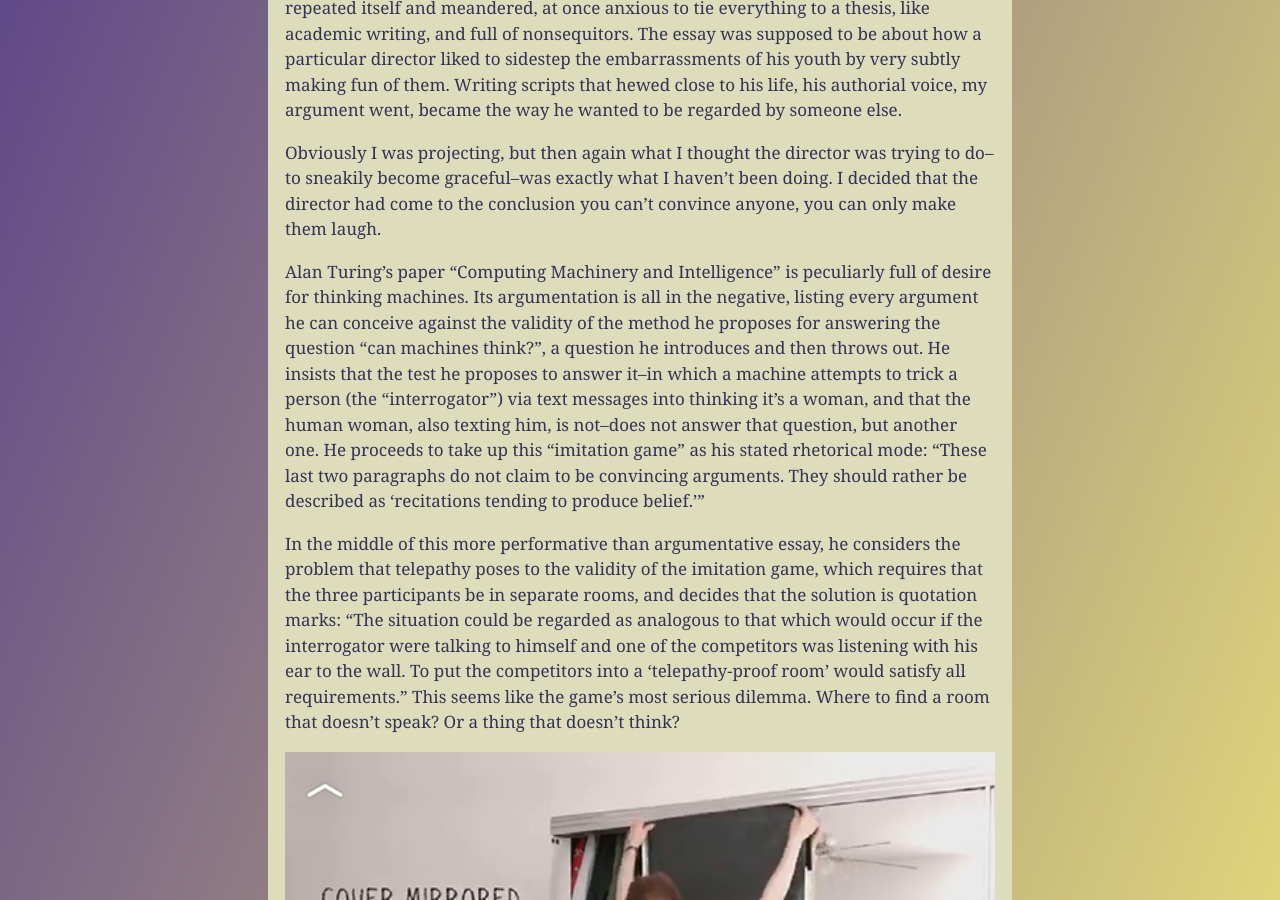
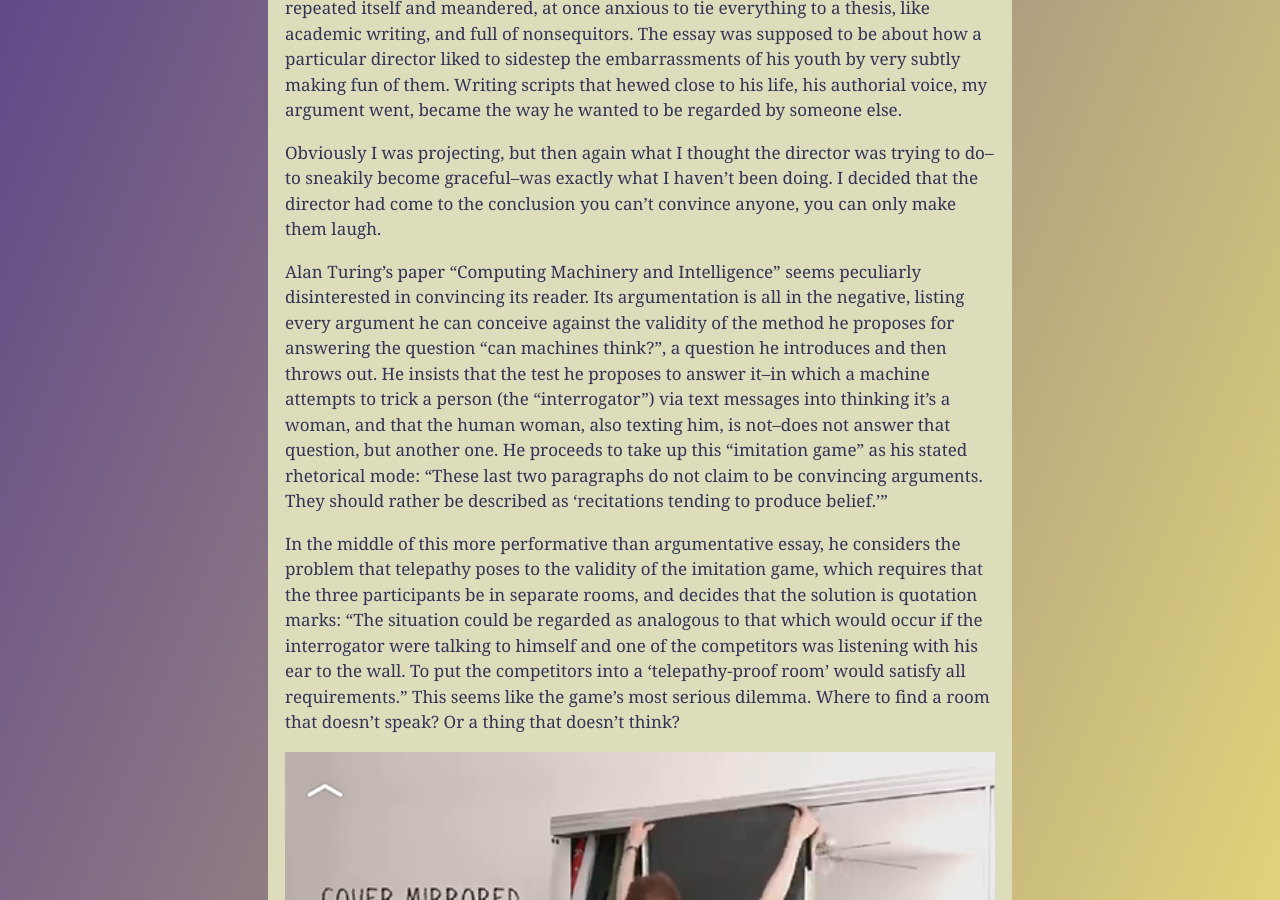
Before and after one commit to meanyhead/meanyhead.github.io, a Jekyll site: the page built from _posts/2019-2-19-home-decorating-tips.md, in a window 1280 px wide and 900 px high, scrolled down 1753 px. Built offline with Jekyll 4.4.1, drawn with Linux system fonts in a browser that asks for light colours; comment, search, counter and statistics services are not loaded.

Commit message:
disinterested

```diff
--- a/_posts/2019-2-19-home-decorating-tips.md
+++ b/_posts/2019-2-19-home-decorating-tips.md
@@ -23,7 +23,7 @@ Last month I tried to write an essay for a magazine, which was embarrassing. The
 
 Obviously I was projecting, but then again what I thought the director was trying to do--to sneakily become graceful--was exactly what I haven't been doing. I decided that the director had come to the conclusion you can't convince anyone, you can only make them laugh.
 
-Alan Turing's paper "Computing Machinery and Intelligence" is peculiarly full of desire for thinking machines. Its argumentation is all in the negative, listing every argument he can conceive against the validity of the method he proposes for answering the question "can machines think?", a question he introduces and then throws out. He insists that the test he proposes to answer it--in which a machine attempts to trick a person (the "interrogator") via text messages into thinking it's a woman, and that the human woman, also texting him, is not--does not answer that question, but another one. He proceeds to take up this "imitation game" as his stated rhetorical mode: "These last two paragraphs do not claim to be convincing arguments. They should rather be described as 'recitations tending to produce belief.'"
+Alan Turing's paper "Computing Machinery and Intelligence" seems peculiarly disinterested in convincing its reader. Its argumentation is all in the negative, listing every argument he can conceive against the validity of the method he proposes for answering the question "can machines think?", a question he introduces and then throws out. He insists that the test he proposes to answer it--in which a machine attempts to trick a person (the "interrogator") via text messages into thinking it's a woman, and that the human woman, also texting him, is not--does not answer that question, but another one. He proceeds to take up this "imitation game" as his stated rhetorical mode: "These last two paragraphs do not claim to be convincing arguments. They should rather be described as 'recitations tending to produce belief.'"
 
 In the middle of this more performative than argumentative essay, he considers the problem that telepathy poses to the validity of the imitation game, which requires that the three participants be in separate rooms, and decides that the solution is quotation marks: "The situation could be regarded as analogous to that which would occur if the interrogator were talking to himself and one of the competitors was listening with his ear to the wall. To put the competitors into a 'telepathy-proof room' would satisfy all requirements." This seems like the game's most serious dilemma. Where to find a room that doesn't speak? Or a thing that doesn't think?
 
```
